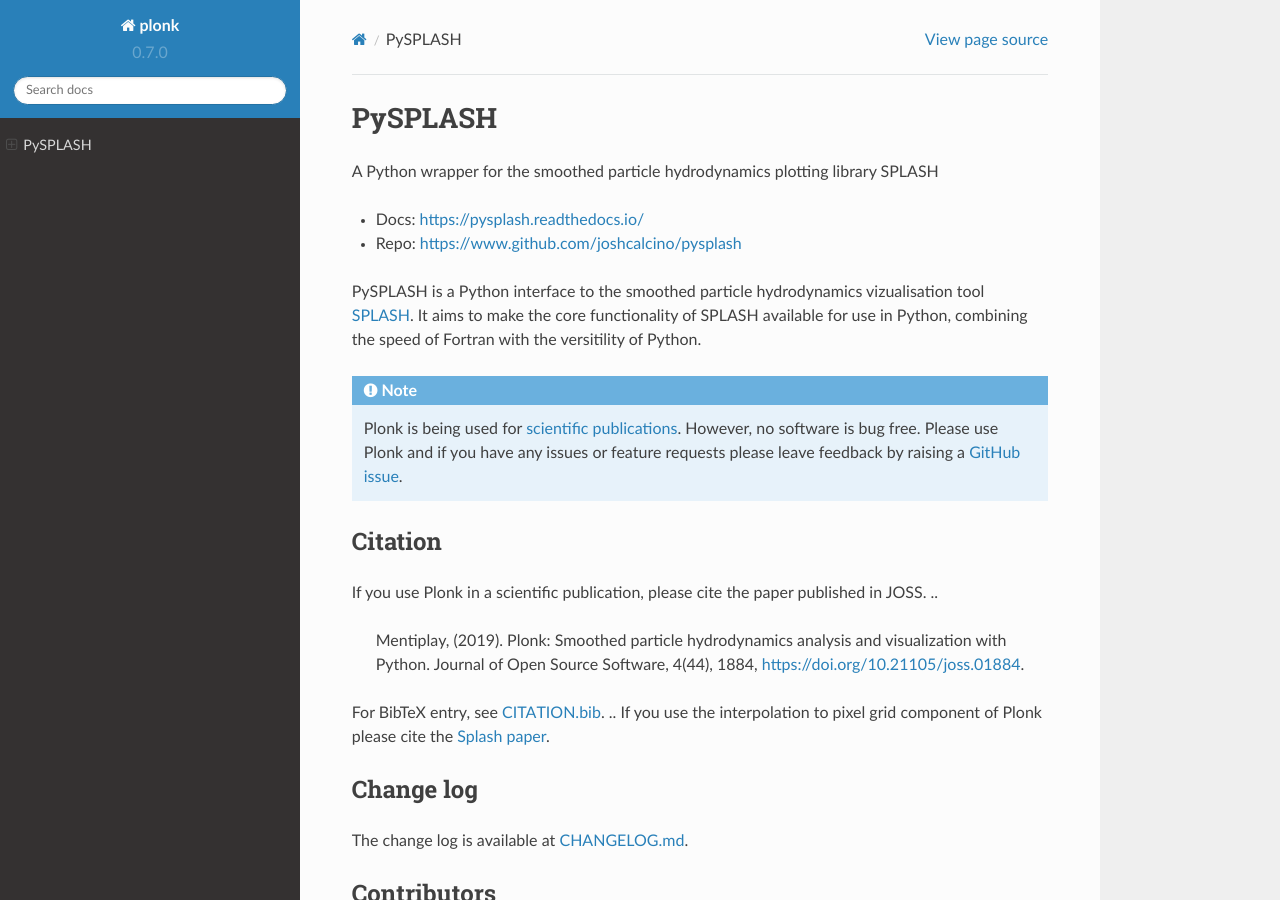
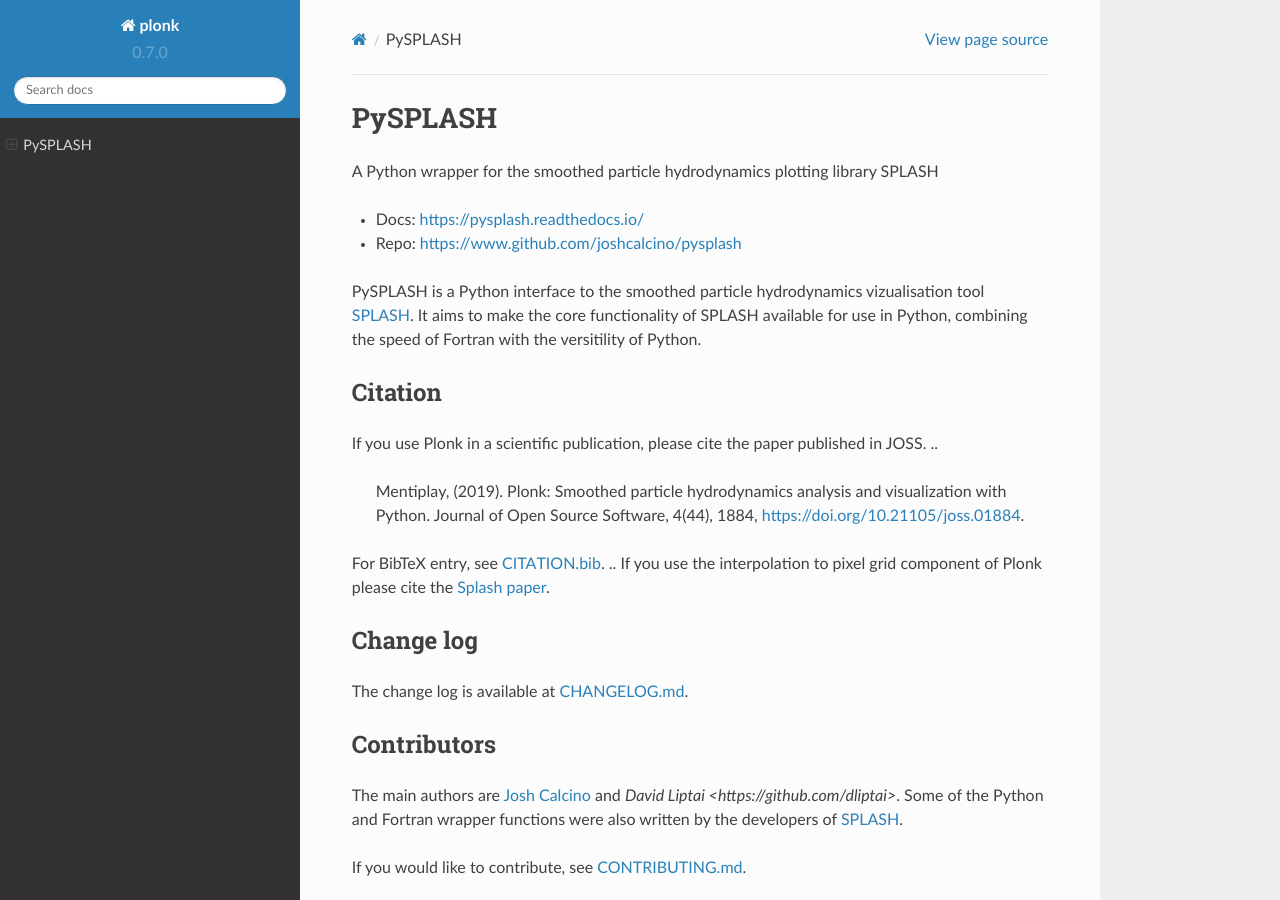
Before and after one commit to joshcalcino/PySplashSPH, a Sphinx documentation site: the page built from docs/source/index.rst, in a window 1280 px wide and 900 px high. Built offline with Sphinx 7.4.7 and the Read the Docs theme 2.0.0, drawn with Linux system fonts in a browser that asks for light colours; formulas are drawn with MathJax 3; pages that are not in the unit, such as notebooks, are missing from menus.

Commit message:
fix index.rst

```diff
--- a/docs/source/index.rst
+++ b/docs/source/index.rst
@@ -12,14 +12,6 @@
 of SPLASH available for use in Python, combining the speed of Fortran with the
 versitility of Python.
 
-
-..
-.. note::
-    Plonk is being used for `scientific publications
-    <https://ui.adsabs.harvard.edu/abs/2019JOSS....4.1884M/citations>`_.
-    However, no software is bug free. Please use Plonk and if you have any
-    issues or feature requests please leave feedback by raising a `GitHub issue
-    <https://github.com/dmentipl/plonk/issues/new/choose>`_.
 
 .. toctree::
     :maxdepth: 1
```
